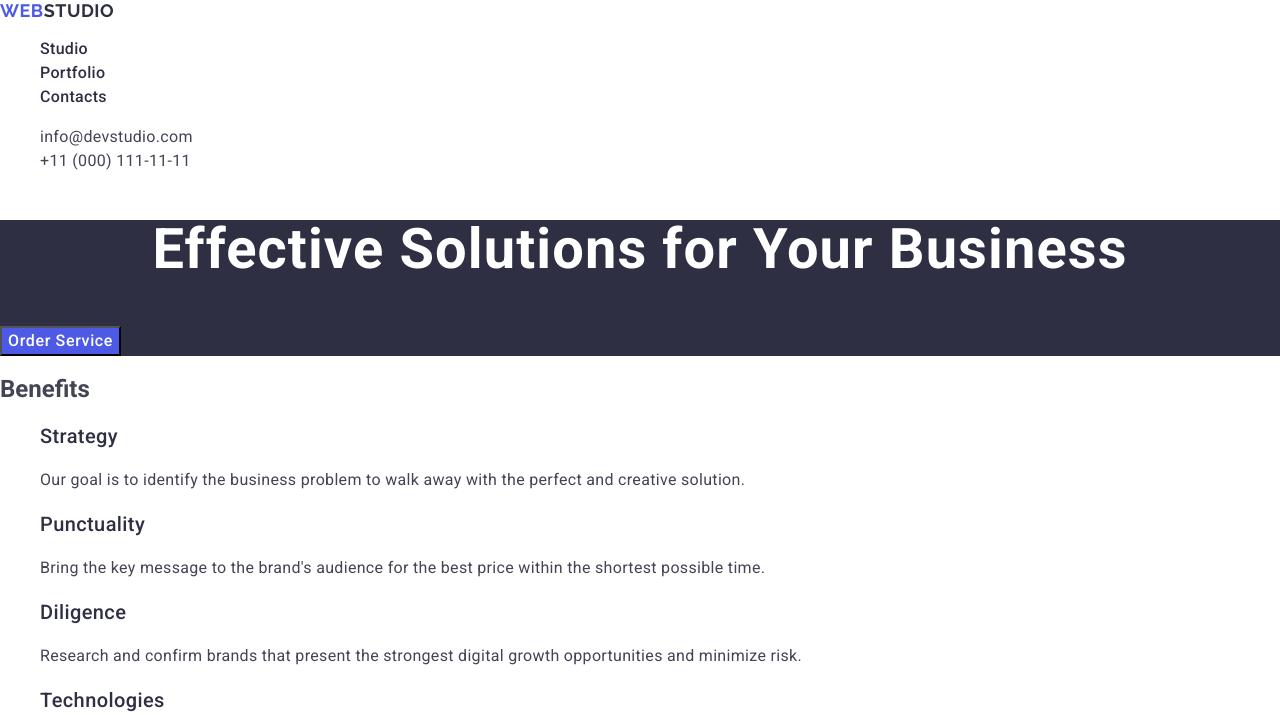
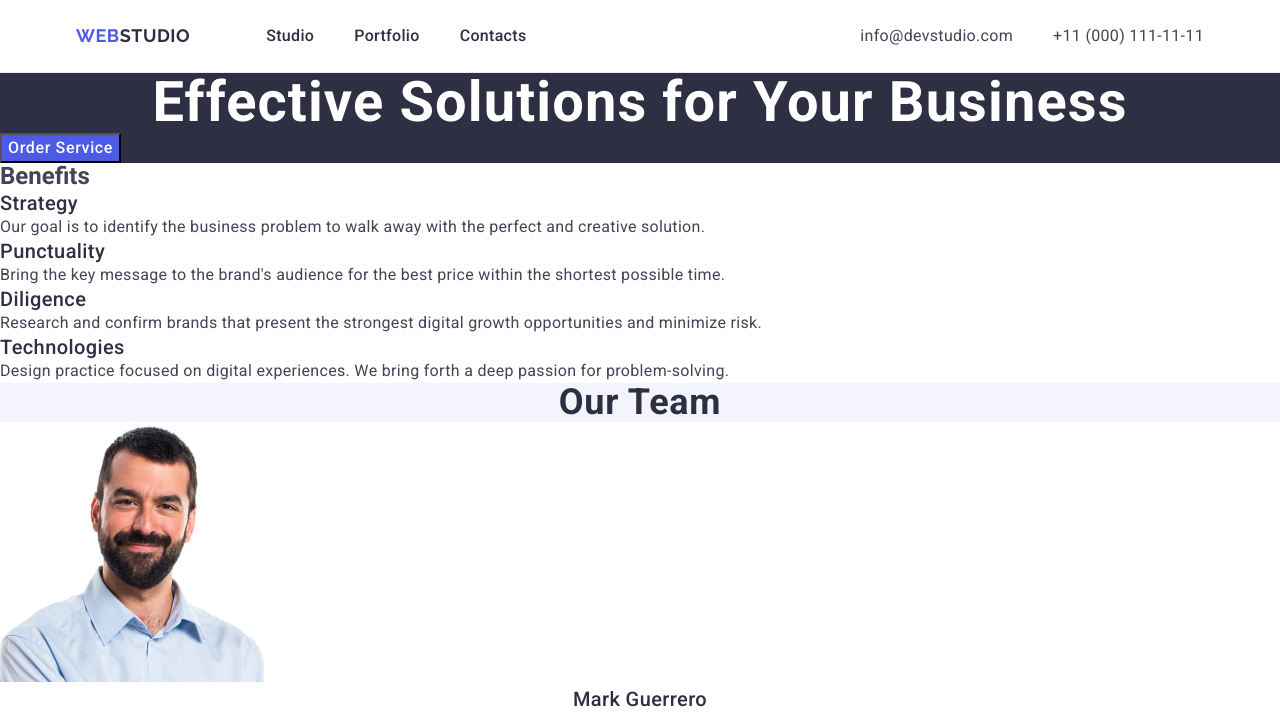
Before and after one commit to R220V/goit-markup-hw-03, a plain HTML site: page index.html in a window 1280 px wide. Shown: the top 715 px of the page. Drawn offline with nearby package versions, Linux system fonts and the light colour scheme.

Commit message:
just header

```diff
--- a/css/styles.css
+++ b/css/styles.css
@@ -7,20 +7,40 @@ body {
 ul,
 ol {
   list-style-type: none;
+  margin: 0;
+  padding: 0;
+}
+h1,
+h2,
+h3,
+h4,
+h5,
+h6,
+p {
+  margin: 0;
 }
 
 a {
   text-decoration: none;
 }
-/* font-family: "Raleway", sans-serif;
-font-family: "Roboto", sans-serif; */
-
-/* .page-header {
+.container {
+  max-width: 1158px;
+  padding: 0 15px;
+  margin: 0 auto;
 }
 
+.header-container {
+  display: flex;
+  align-items: center;
+}
+
+.page-header {
+  border-bottom: 1px solid #e7e9fc;
+}
 .header-nav {
-} */
-
+  display: flex;
+  align-items: center;
+}
 .logo {
   font-family: "Raleway", sans-serif;
   font-weight: 700;
@@ -34,18 +54,27 @@ font-family: "Roboto", sans-serif; */
 .header-logo .logo-part {
   color: #2e2f42;
 }
+.header-logo {
+  padding: 24px 0;
+  margin-right: 76px;
+}
 
 .footer-logo .logo-part {
   color: #f4f4fd;
 }
-/*
+
 .nav-list {
+  display: flex;
+  align-items: center;
+  gap: 40px;
 }
 
 .nav-item {
-} */
+}
 
 .nav-link {
+  display: block;
+  padding: 24px 0;
   font-weight: 500;
   font-size: 16px;
   line-height: 1.5;
@@ -55,15 +84,22 @@ font-family: "Roboto", sans-serif; */
 
 .contacts {
   font-style: normal;
+  margin-left: auto;
 }
-/*
+
 .contacts-list {
+  display: flex;
+  align-items: center;
+  gap: 40px;
 }
 
 .contacts-item {
-} */
+}
 
 .contacts-link {
+  display: block;
+  padding: 24px 0;
+
   font-size: 16px;
   line-height: 1.5;
   letter-spacing: 0.02em;
--- a/index.html
+++ b/index.html
@@ -8,7 +8,7 @@
     />
     <meta name="viewport" content="width=device-width, initial-scale=1.0" />
     <title>goit-markup-hw-02</title>
-
+    <!--normalize-->
     <link
       rel="stylesheet"
       href="https://cdnjs.cloudflare.com/ajax/libs/modern-normalize/3.0.0/modern-normalize.min.css"
@@ -16,7 +16,7 @@
       crossorigin="anonymous"
       referrerpolicy="no-referrer"
     />
-
+    <!-- fonts -->
     <link rel="preconnect" href="https://fonts.googleapis.com" />
     <link rel="preconnect" href="https://fonts.gstatic.com" crossorigin />
     <link
@@ -29,6 +29,7 @@
 
   <body>
     <header class="page-header">
+      <div class="container header-container">
         <nav class="header-nav">
           <a class="logo header-logo" href="./index.html"
             >Web<span class="logo-part">Studio</span></a
@@ -59,6 +60,7 @@
             </li>
           </ul>
         </address>
+      </div>
     </header>
 
     <main>
```
Lines whose indentation alone changed are shown as unchanged.
